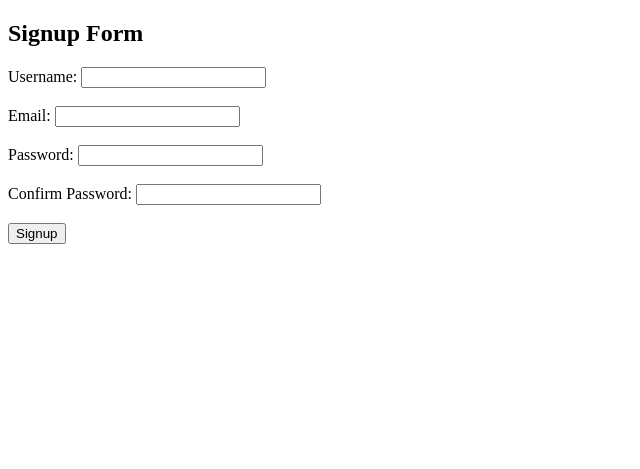
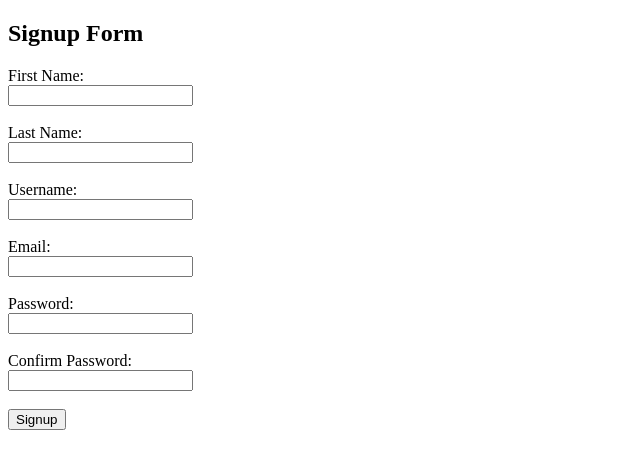
Before and after one commit to Isaacsagni/Projects, a Django app: page /userspage/signup in a window 1280 px wide. Shown: the top 469 px of the page, without its empty margins (0-640 px from the left). Run offline with Django 5.2, Linux system fonts and the light colour scheme.

Commit message:
user signup 2, actual code, send data to db, important file indeed

```diff
--- a/Isaac/templates/signup.html
+++ b/Isaac/templates/signup.html
@@ -9,17 +9,25 @@
     <h2>Signup Form</h2>
     <form action="signup" method="post">
         {% csrf_token %} <!--Security measure-->
-        <label for="username">Username:</label>
-        <input type="text" id="username" name="username" required><br><br>
 
-        <label for="email">Email:</label>
-        <input type="email" id="email" name="email" required><br><br>
 
-        <label for="password">Password:</label>
-        <input type="password" id="password" name="password" required><br><br>
+        <label for="first_name">First Name:</label><br>
+        <input type="text" name="first_name" required><br><br>
 
-        <label for="confirm_password">Confirm Password:</label>
-        <input type="password" id="confirm_password" name="confirm_password" required><br><br>
+        <label for="last_name">Last Name:</label><br>
+        <input type="text" name="last_name" required><br><br>
+
+        <label for="username">Username:</label><br>
+        <input type="text" name="username" required><br><br>
+
+        <label for="email">Email:</label><br>
+        <input type="email" name="email" required><br><br>
+
+        <label for="password">Password:</label><br>
+        <input type="password" name="password" required><br><br>
+
+        <label for="confirm_password">Confirm Password:</label><br>
+        <input type="password" name="confirm_password" required><br><br>
 
         <input type="submit" value="Signup">
     </form>
--- a/Isaac/userspage/views.py
+++ b/Isaac/userspage/views.py
@@ -1,5 +1,32 @@
-from django.shortcuts import render
+from django.shortcuts import render, redirect
+from django.contrib.auth.models import User, auth
 
 # Create your views here.
 def signup (request):
-    return render(request, 'signup.html')
+
+    if request.method == 'POST':
+        first_name = request.POST['first_name']
+        last_name = request.POST['last_name']
+        username = request.POST['username']
+        password = request.POST['password']
+        confirm_password = request.POST['confirm_password']
+        email = request.POST['email']
+
+
+        if password == confirm_password:
+            if User.objects.filter(username=username).exists():
+                print('Username taken')
+            elif User.objects.filter(email=email).exists():
+                print('Email taken')
+
+            else:
+                user = User.objects.create_user(username=username, password=confirm_password, email=email, first_name=first_name, last_name=last_name)
+                user.save();
+                print('user created')
+
+        else:
+            print('Wrong Password')
+
+        return redirect('/')
+    else:
+        return render(request, 'signup.html')
```
